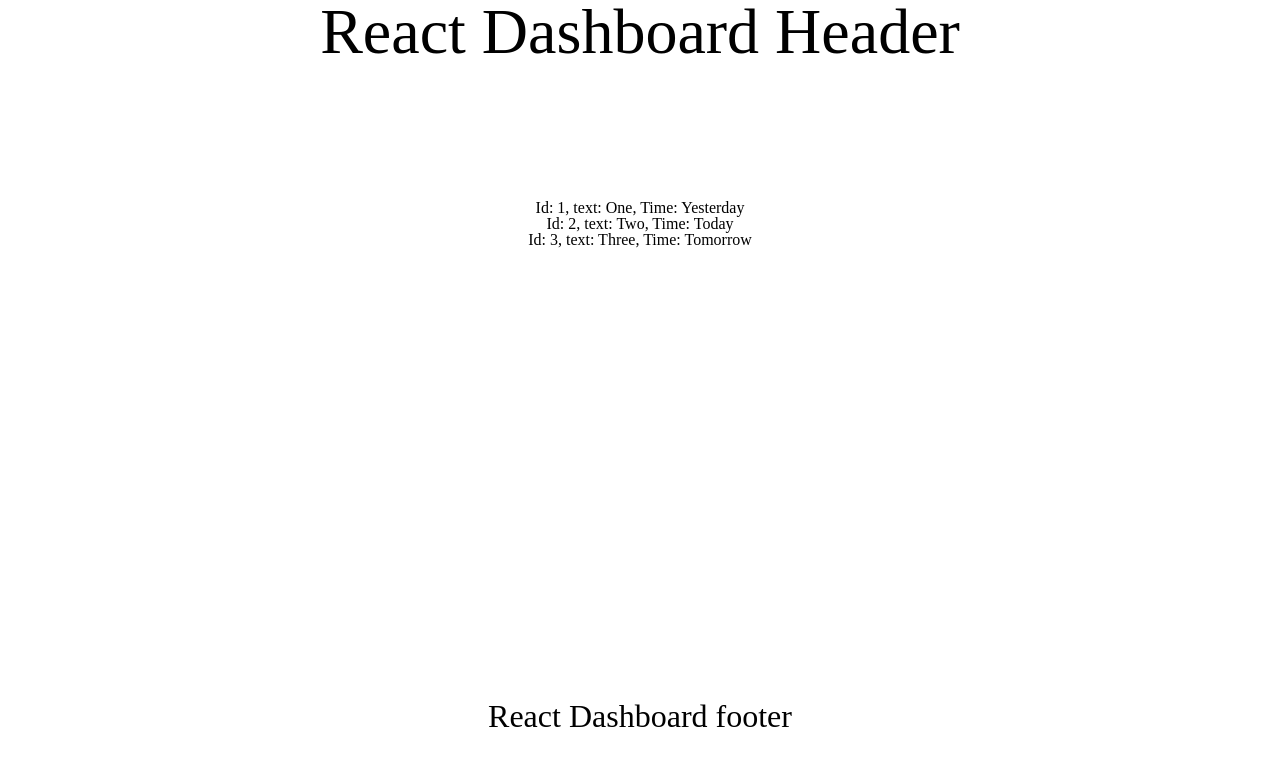
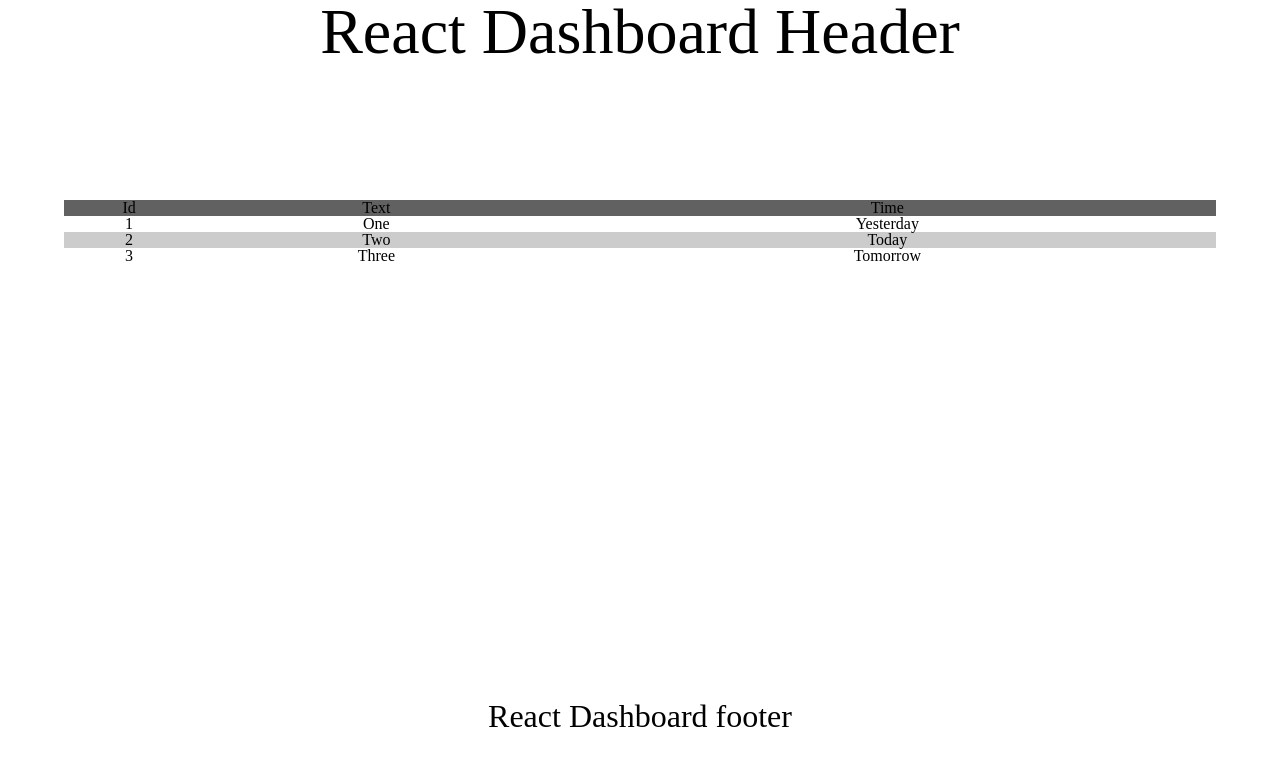
Before and after one commit to MikkelHansenAbtion/react-dashboard-1, a React (Create React App) app: page / in a window 1280 px wide. Shown: the top 766 px of the page. Built offline with nearby package versions, Linux system fonts and the light colour scheme.

Commit message:
Changed to table tags and simple style in Matrix

```diff
--- a/src/components/Matrix/Matrix.jsx
+++ b/src/components/Matrix/Matrix.jsx
@@ -20,13 +20,20 @@ const entries = [
 
 const Matrix = () => {
     return (
-        <div className='matrix'>
+        <table className='matrix'>
+            <tr>
+                <th>Id</th>
+                <th>Text</th>
+                <th>Time</th>
+            </tr>
             {entries.map((entry) => (
-                <p>
-                    Id: {entry.id}, text: {entry.text}, Time: {entry.time}
-                </p>
+                <tr>
+                    <td>{entry.id}</td>
+                    <td>{entry.text}</td>
+                    <td>{entry.time}</td>
+                </tr>
             ))}
-        </div>
+        </table>
     );
 };
 
--- a/src/components/Matrix/Matrix.scss
+++ b/src/components/Matrix/Matrix.scss
@@ -1,3 +1,13 @@
 .matrix {
-    font-style: normal;
+    width: 100%;
+
+    tr > th {
+        background: rgb(97, 97, 97);
+    }
+    tr:nth-child(odd) {
+        background: #ccc;
+    }
+    tr:nth-child(even) {
+        background: #fff;
+    }
 }
```
